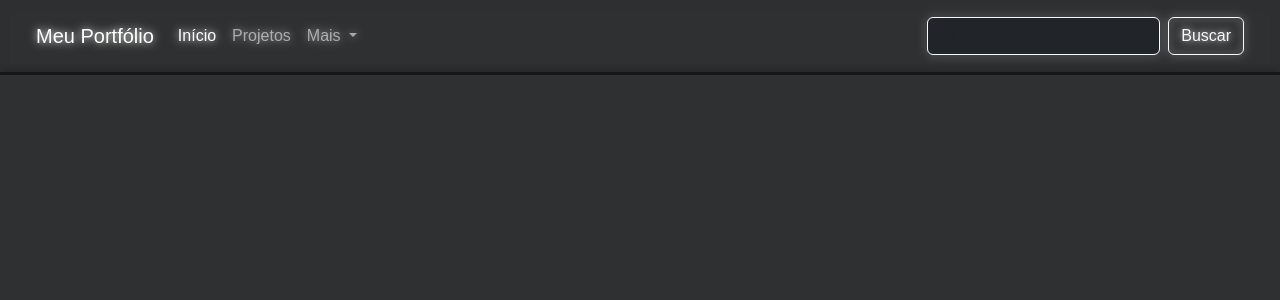
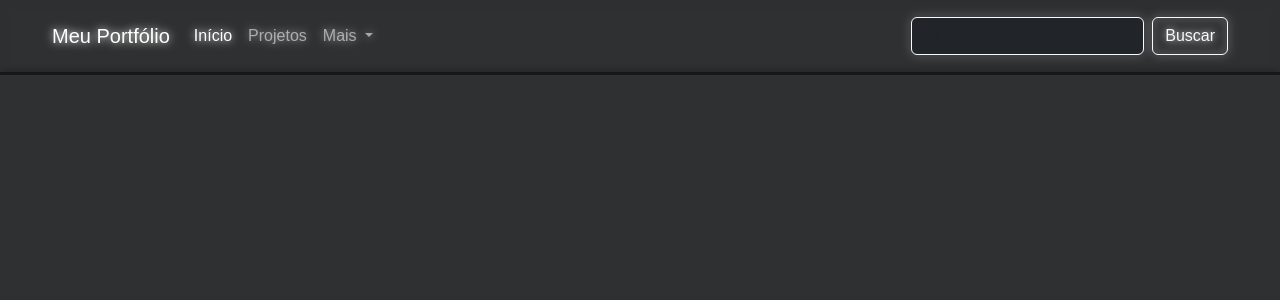
Before and after one commit to LinuxEater/new-portfolio-django, a Django app: page / in a window 1280 px wide. Shown: the top 300 px of the page. Run offline with Django 5.2, Linux system fonts and the light colour scheme.

Commit message:
improvements at home section

```diff
--- a/portfolio/static/portfolio/css/style.css
+++ b/portfolio/static/portfolio/css/style.css
@@ -13,7 +13,8 @@ body{
   padding-top: 1rem;
   border-bottom: #171718 solid 3px; /* borda superior */
   padding-bottom: 1rem;
-  padding-left: 1.5rem;
-  padding-right: 1.5rem;
+  padding-top: 1rem;
+  padding-left: 2.5rem;
+  padding-right: 2.5rem;
   backdrop-filter: blur(4px); /* leve desfoque se quiser efeito moderno */
 }
--- a/templates/home.html
+++ b/templates/home.html
@@ -1,14 +1,10 @@
 {% load static %}
 <!DOCTYPE html>
-<!--[if lt IE 7]>      <html class="no-js lt-ie9 lt-ie8 lt-ie7"> <![endif]-->
-<!--[if IE 7]>         <html class="no-js lt-ie9 lt-ie8"> <![endif]-->
-<!--[if IE 8]>         <html class="no-js lt-ie9"> <![endif]-->
-<!--[if gt IE 8]>      <html class="no-js"> <!--<![endif]-->
 <html>
     <head>
         <meta charset="utf-8">
         <meta http-equiv="X-UA-Compatible" content="IE=edge">
-        <title></title>
+        <title>Dev Souza</title>
         <meta name="description" content="">
         <link href="https://cdn.jsdelivr.net/npm/bootstrap@5.3.7/dist/css/bootstrap.min.css" rel="stylesheet" integrity="sha384-LN+7fdVzj6u52u30Kp6M/trliBMCMKTyK833zpbD+pXdCLuTusPj697FH4R/5mcr" crossorigin="anonymous">
         <script src="https://cdn.jsdelivr.net/npm/bootstrap@5.3.7/dist/js/bootstrap.bundle.min.js" integrity="sha384-ndDqU0Gzau9qJ1lfW4pNLlhNTkCfHzAVBReH9diLvGRem5+R9g2FzA8ZGN954O5Q" crossorigin="anonymous" defer></script>
@@ -92,6 +88,19 @@
   </nav>
 </header>
 
+<section id="hero" class="d-flex align-items-center">
+    <div class="container">
+        <div class="hero">
+
+        <div/>
+        <div class="hero_foreground">
+
+        <div/>
+
+    </div>
+
+</section>
+
         <script src="" async defer></script>
     </body>
 </html>
```
Also changed, not shown: 8 other files.
